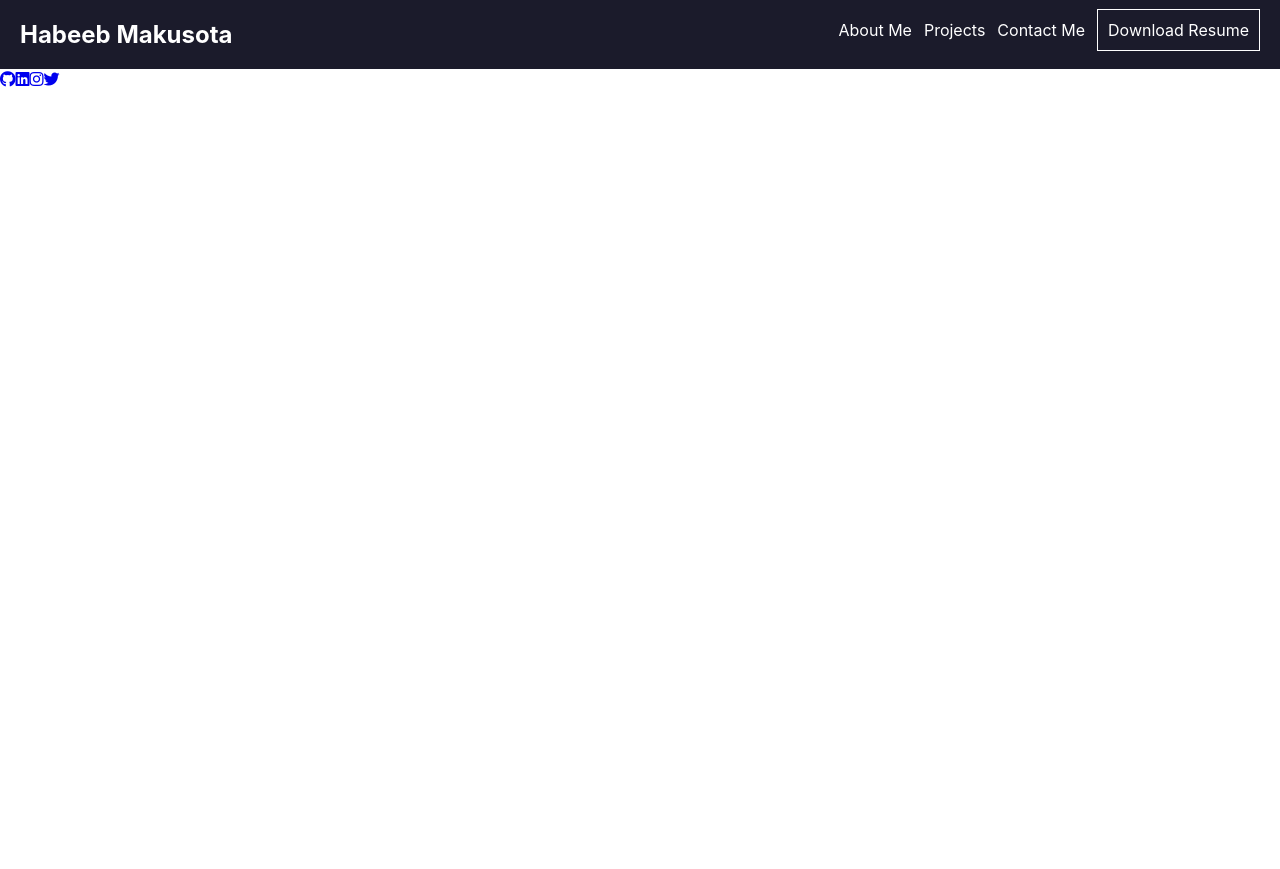
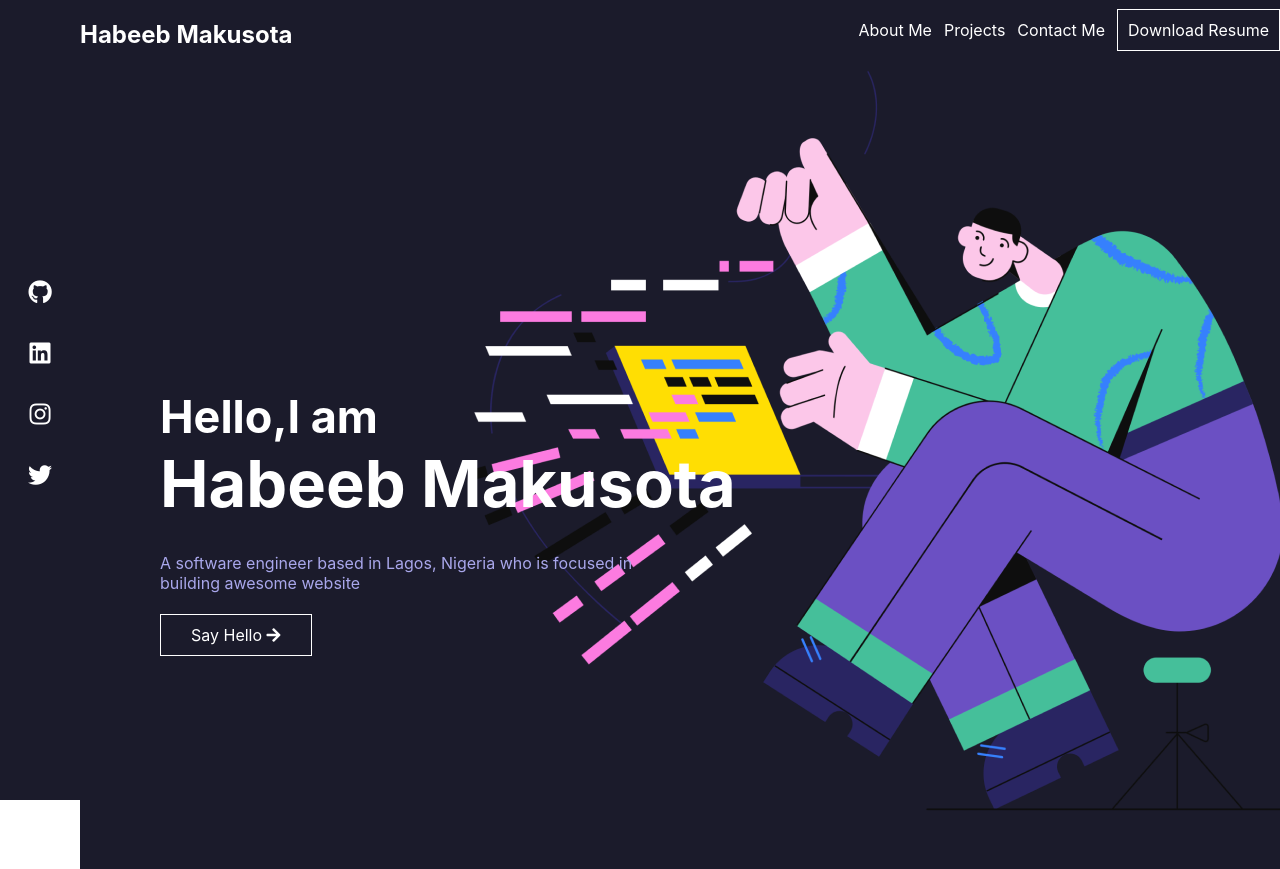
Before and after one commit to Habeeb-marcus/portfolio, a React (Create React App) app: page / in a window 1280 px wide. Before the commit the page ends 800 px from the top, so only its background shows below. Built offline with nearby package versions, Linux system fonts and the light colour scheme.

Commit message:
landing section

```diff
--- a/src/App.css
+++ b/src/App.css
@@ -4,3 +4,27 @@
   box-sizing: border-box;
   font-family: ;
 }
+
+aside ul{
+  display: flex;
+  flex-direction: column;
+  position: fixed;
+  justify-content: center;
+  height: 100%;
+  background: #1b1b2b;
+  width: 5rem;
+  align-items: center;
+}
+
+aside ul a {
+  color: white;
+  margin-bottom: 2rem;
+  font-size: 1.5rem;
+}
+
+
+main {
+  width: calc(100% - 5rem);
+  position: absolute;
+  right: 0;
+}
--- a/src/App.js
+++ b/src/App.js
@@ -1,11 +1,26 @@
 import React from 'react'
 import Landing from './components/LandingPage/Landing';
+import Navbar from './components/Navbar/Navbar';
 import './App.css';
 
 function App() {
   return (
     <div className="App">
-      <Landing/>
+
+      {/* <div className="body-cont"> */}
+      <main>
+        <Navbar/>
+        <Landing/>
+      </main>
+        <aside>
+          <ul>
+              <a href="/"><i className="fab fa-github"></i></a>
+              <a href="/"><i className="fab fa-linkedin"></i></a>
+              <a href="/"><i className="fab fa-instagram"></i></a>
+              <a href="/"><i className="fab fa-twitter"></i></a>
+          </ul>
+        </aside>
+      {/* </div> */}
     </div>
   );
 }
--- a/src/components/LandingPage/Landing.css
+++ b/src/components/LandingPage/Landing.css
@@ -0,0 +1,37 @@
+.landing-cont {
+    height: 100vh;
+    background: #1b1b2b;
+    position: relative;
+    background: url(../../images/hero-bg.png) #1b1b2b no-repeat;
+    background-position-x: right;
+    color: #fff;
+}
+
+.landing-text {
+    padding-left: 5rem;
+    position: absolute;
+    top: 40%;
+}
+
+.landing-text h2 {
+    font-size: 45px;
+}
+
+.landing-text h1 {
+    font-size: 65px;
+    margin-bottom: 30px;
+}
+
+.landing-text p {
+    width: 31rem;
+    color: #a9a7eb;
+    margin-bottom: 2rem;
+}
+
+
+.button{
+    border: 1px solid #fff;
+    color: #fff;
+    padding: 10px 30px;
+    text-decoration: none;
+}
--- a/src/components/LandingPage/Landing.js
+++ b/src/components/LandingPage/Landing.js
@@ -1,22 +1,17 @@
 import React from 'react'
 import "./Landing.css"
-import Navbar from '../Navbar/Navbar'
 
 function Landing() {
     return (
         <div className="landing-cont">
-            <Navbar/>
-            <main>
 
-            </main>
-            <aside>
-                <ul>
-                    <a href="/"><i className="fab fa-github"></i></a>
-                    <a href="/"><i className="fab fa-linkedin"></i></a>
-                    <a href="/"><i className="fab fa-instagram"></i></a>
-                    <a href="/"><i className="fab fa-twitter"></i></a>
-                </ul>
-            </aside>
+            <div className="landing-text">
+                <h2>Hello,I am</h2>
+                <h1>Habeeb Makusota</h1>
+                <p>A software engineer based in Lagos, Nigeria who is focused in building awesome website</p>
+                <a href="/" className="button"> Say Hello <i className="fas fa-arrow-right"></i></a>
+            </div>
+
         </div>
     )
 }
--- a/src/components/Navbar/Navbar.css
+++ b/src/components/Navbar/Navbar.css
@@ -19,10 +19,17 @@
     width: 1240px;
 }
 
+.name:hover {
+    cursor: pointer;
+}
+
 .menu ul li a {
     text-decoration: none;
     color: #fff;
+}
 
+.menu ul li a:hover {
+    text-decoration: underline;
 }
 
 .menu ul li{
@@ -38,3 +45,7 @@
     text-decoration: none;
 
 }
+
+.resume a:hover {
+    background-color: rgba(255, 255, 255, 0.1);
+}
```
Also changed, not shown: src/images/hero-bg.png (added).
